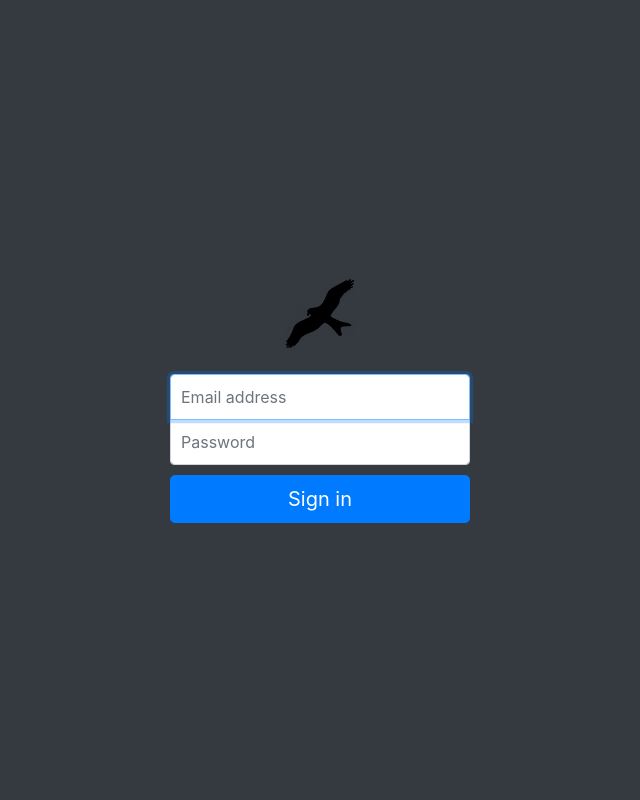
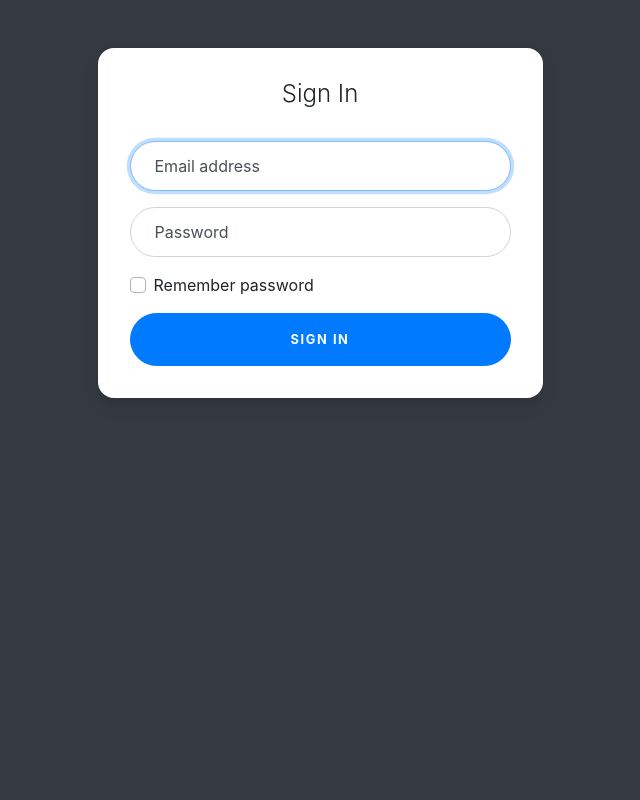
Before and after one commit to 0x64746b/haushaltsgeld, a Flask app: page /login in a window 1280 px wide. Shown: the whole page, without its empty margins (320-960 px from the left). Run offline with Flask 2, Linux system fonts and the light colour scheme; some libraries are stand-ins or nearby versions.

Commit message:
Try another login page

```diff
--- a/haushaltsgeld/auth/static/css/login.css
+++ b/haushaltsgeld/auth/static/css/login.css
@@ -1,49 +1,126 @@
-html,
-body {
-  height: 100%;
+:root {
+  --input-padding-x: 1.5rem;
+  --input-padding-y: .75rem;
 }
 
 body {
-  display: -ms-flexbox;
-  display: -webkit-box;
-  display: flex;
-  -ms-flex-align: center;
-  -ms-flex-pack: center;
-  -webkit-box-align: center;
-  align-items: center;
-  -webkit-box-pack: center;
-  justify-content: center;
-  padding-top: 40px;
-  padding-bottom: 40px;
-  background-color: #343a40;
+  /*background: #007bff;
+  background: linear-gradient(to right, #0062E6, #33AEFF);*/
+  background: #343a40;
+}
+
+.card-signin {
+  border: 0;
+  border-radius: 1rem;
+  box-shadow: 0 0.5rem 1rem 0 rgba(0, 0, 0, 0.1);
+}
+
+.card-signin .card-title {
+  margin-bottom: 2rem;
+  font-weight: 300;
+  font-size: 1.5rem;
+}
+
+.card-signin .card-body {
+  padding: 2rem;
 }
 
 .form-signin {
   width: 100%;
-  max-width: 330px;
-  padding: 15px;
-  margin: 0 auto;
 }
-.form-signin .checkbox {
-  font-weight: 400;
+
+.form-signin .btn {
+  font-size: 80%;
+  border-radius: 5rem;
+  letter-spacing: .1rem;
+  font-weight: bold;
+  padding: 1rem;
+  transition: all 0.2s;
 }
-.form-signin .form-control {
+
+.form-label-group {
   position: relative;
-  box-sizing: border-box;
+  margin-bottom: 1rem;
+}
+
+.form-label-group input {
   height: auto;
-  padding: 10px;
-  font-size: 16px;
+  border-radius: 2rem;
 }
-.form-signin .form-control:focus {
-  z-index: 2;
+
+.form-label-group>input,
+.form-label-group>label {
+  padding: var(--input-padding-y) var(--input-padding-x);
 }
-.form-signin input[type="email"] {
-  margin-bottom: -1px;
-  border-bottom-right-radius: 0;
-  border-bottom-left-radius: 0;
+
+.form-label-group>label {
+  position: absolute;
+  top: 0;
+  left: 0;
+  display: block;
+  width: 100%;
+  margin-bottom: 0;
+  /* Override default `<label>` margin */
+  line-height: 1.5;
+  color: #495057;
+  border: 1px solid transparent;
+  border-radius: .25rem;
+  transition: all .1s ease-in-out;
 }
-.form-signin input[type="password"] {
-  margin-bottom: 10px;
-  border-top-left-radius: 0;
-  border-top-right-radius: 0;
+
+.form-label-group input::-webkit-input-placeholder {
+  color: transparent;
 }
+
+.form-label-group input:-ms-input-placeholder {
+  color: transparent;
+}
+
+.form-label-group input::-ms-input-placeholder {
+  color: transparent;
+}
+
+.form-label-group input::-moz-placeholder {
+  color: transparent;
+}
+
+.form-label-group input::placeholder {
+  color: transparent;
+}
+
+.form-label-group input:not(:placeholder-shown) {
+  padding-top: calc(var(--input-padding-y) + var(--input-padding-y) * (2 / 3));
+  padding-bottom: calc(var(--input-padding-y) / 3);
+}
+
+.form-label-group input:not(:placeholder-shown)~label {
+  padding-top: calc(var(--input-padding-y) / 3);
+  padding-bottom: calc(var(--input-padding-y) / 3);
+  font-size: 12px;
+  color: #777;
+}
+
+/* Fallback for Edge
+-------------------------------------------------- */
+
+@supports (-ms-ime-align: auto) {
+  .form-label-group>label {
+    display: none;
+  }
+  .form-label-group input::-ms-input-placeholder {
+    color: #777;
+  }
+}
+
+/* Fallback for IE
+-------------------------------------------------- */
+
+@media all and (-ms-high-contrast: none),
+(-ms-high-contrast: active) {
+  .form-label-group>label {
+    display: none;
+  }
+  .form-label-group input:-ms-input-placeholder {
+    color: #777;
+  }
+}
--- a/haushaltsgeld/auth/templates/login.html
+++ b/haushaltsgeld/auth/templates/login.html
@@ -3,7 +3,7 @@
   <head>
     <meta charset="utf-8">
     <meta name="viewport" content="width=device-width, initial-scale=1, shrink-to-fit=no">
-    <meta name="description" content="Login page for Haushaltsgeld tracker">
+    <meta name="description" content="Log into your housekeeping money tracker">
     <meta name="author" content="dtk">
     <link rel="icon" href="/static/imgs/icons/favicon.ico">  <!-- TODO: Inject from settings -->
 
@@ -18,20 +18,34 @@
     <link href="/auth/static/css/login.css" rel="stylesheet">
   </head>
 
-  <body class="text-center">
-    <form class="form-signin">
-      <img class="mb-4" src="/static/imgs/hawk.png" alt="" width="72" height="72">  <!-- TODO: Inject from settings -->
-      <!--h1 class="h3 mb-3 font-weight-normal">Please sign in</h1-->
-      <label for="inputEmail" class="sr-only">Email address</label>
-      <input type="email" id="inputEmail" class="form-control" placeholder="Email address" required autofocus>
-      <label for="inputPassword" class="sr-only">Password</label>
-      <input type="password" id="inputPassword" class="form-control" placeholder="Password" required>
-      <!--div class="checkbox mb-3">
-        <label>
-          <input type="checkbox" value="remember-me"> Remember me
-        </label>
-      </div-->
-      <button class="btn btn-lg btn-primary btn-block" type="submit">Sign in</button>
-    </form>
+  <body>
+    <div class="container">
+      <div class="row">
+        <div class="col-sm-9 col-md-7 col-lg-5 mx-auto">
+          <div class="card card-signin my-5">
+            <div class="card-body">
+              <h5 class="card-title text-center">Sign In</h5>
+              <form class="form-signin">
+                <div class="form-label-group">
+                  <input type="email" id="inputEmail" class="form-control" placeholder="Email address" required autofocus>
+                  <label for="inputEmail">Email address</label>
+                </div>
+
+                <div class="form-label-group">
+                  <input type="password" id="inputPassword" class="form-control" placeholder="Password" required>
+                  <label for="inputPassword">Password</label>
+                </div>
+
+                <div class="custom-control custom-checkbox mb-3">
+                  <input type="checkbox" class="custom-control-input" id="customCheck1">
+                  <label class="custom-control-label" for="customCheck1">Remember password</label>
+                </div>
+                <button class="btn btn-lg btn-primary btn-block text-uppercase" type="submit">Sign in</button>
+              </form>
+            </div>
+          </div>
+        </div>
+      </div>
+    </div>
   </body>
 </html>
```
